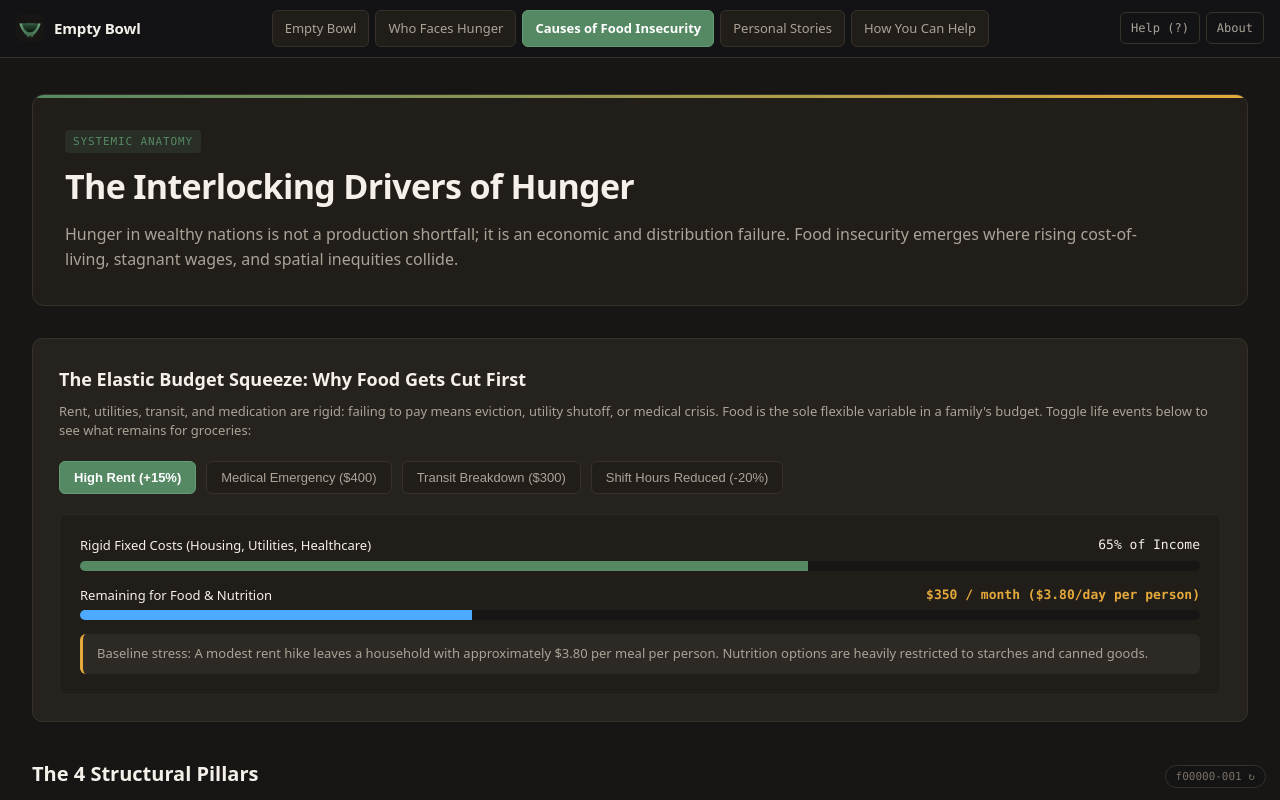
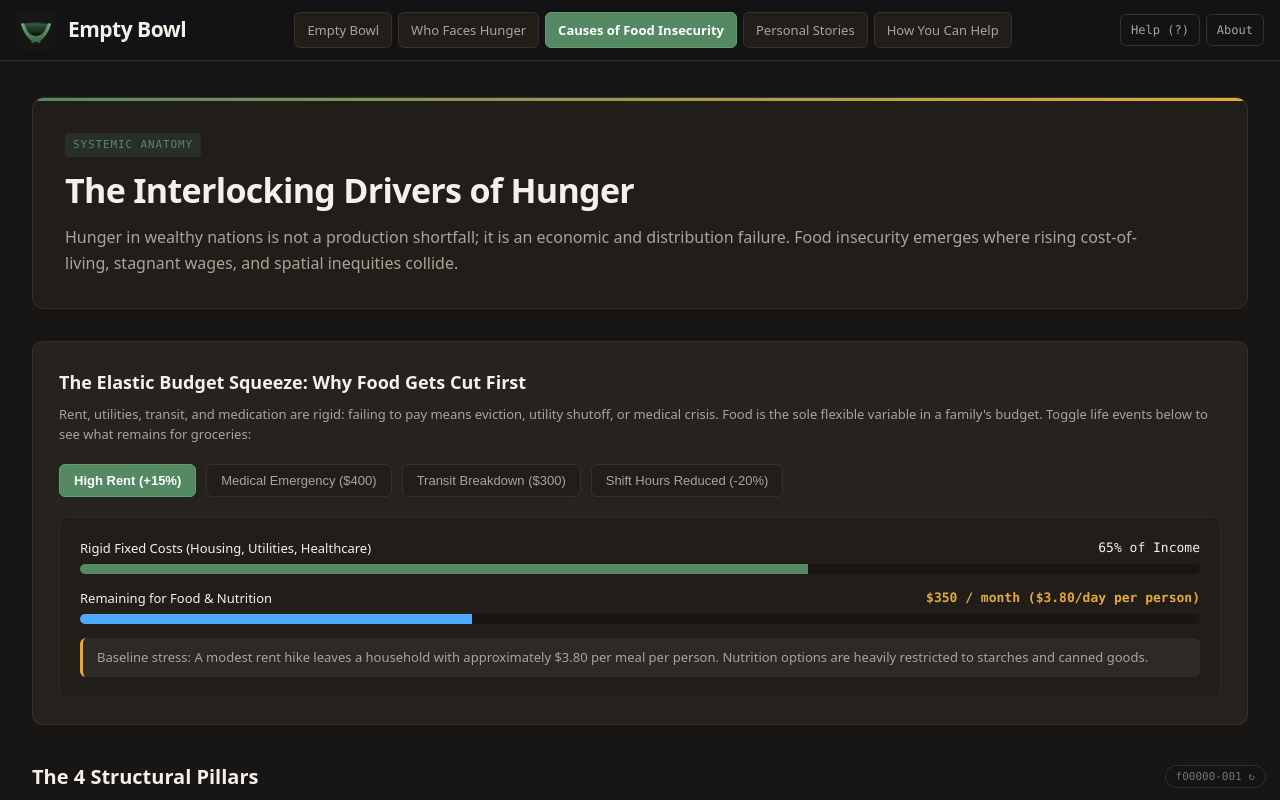
Before and after one commit to EthanNorland/emptybowl, a plain HTML site: page causesoffoodinsecurity.html in a window 1280 px wide. Shown: the top 800 px of the page. Drawn offline with Linux system fonts and the light colour scheme.

Commit message:
Enlarge Empty Bowl logo emblem to 40px and wordmark to 21px across all pages

```diff
--- a/causesoffoodinsecurity.html
+++ b/causesoffoodinsecurity.html
@@ -67,22 +67,22 @@
   .brand-group {
     display: flex;
     align-items: center;
-    gap: 10px;
+    gap: 12px;
     text-decoration: none;
     color: var(--ink);
   }
 
   .brand-logo {
-    width: 28px;
-    height: 28px;
-    border-radius: 6px;
+    width: 40px;
+    height: 40px;
+    border-radius: 8px;
     display: block;
   }
 
   .brand-title {
-    font-size: 15px;
+    font-size: 21px;
     font-weight: 700;
-    letter-spacing: -0.01em;
+    letter-spacing: -0.025em;
     color: var(--ink);
   }
 
```
Also changed, not shown: howyoucanhelp.html (+6 -6 lines), index.html (+6 -6 lines), personalstories.html (+6 -6 lines), whofaceshunger.html (+6 -6 lines), 1 other file.
